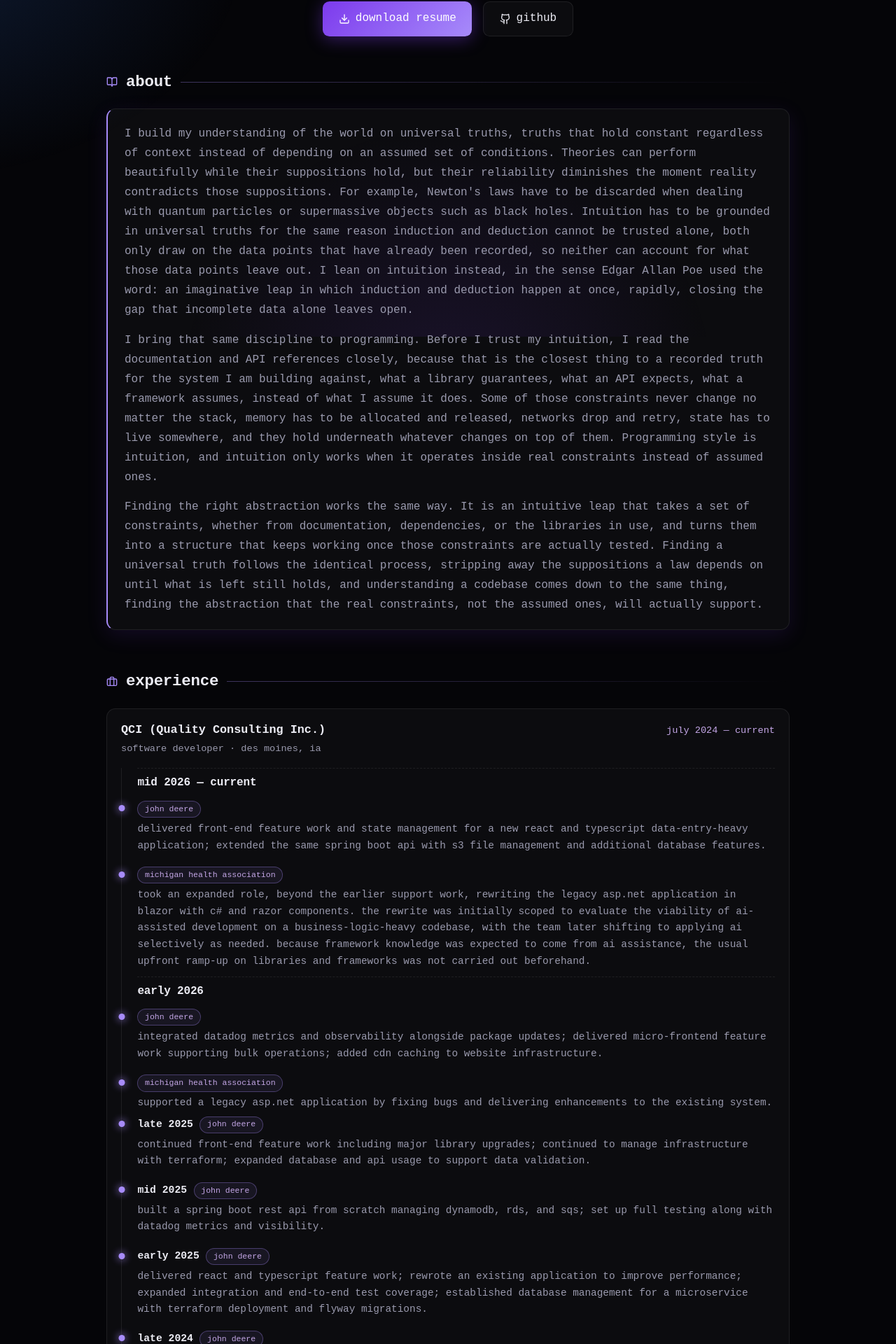
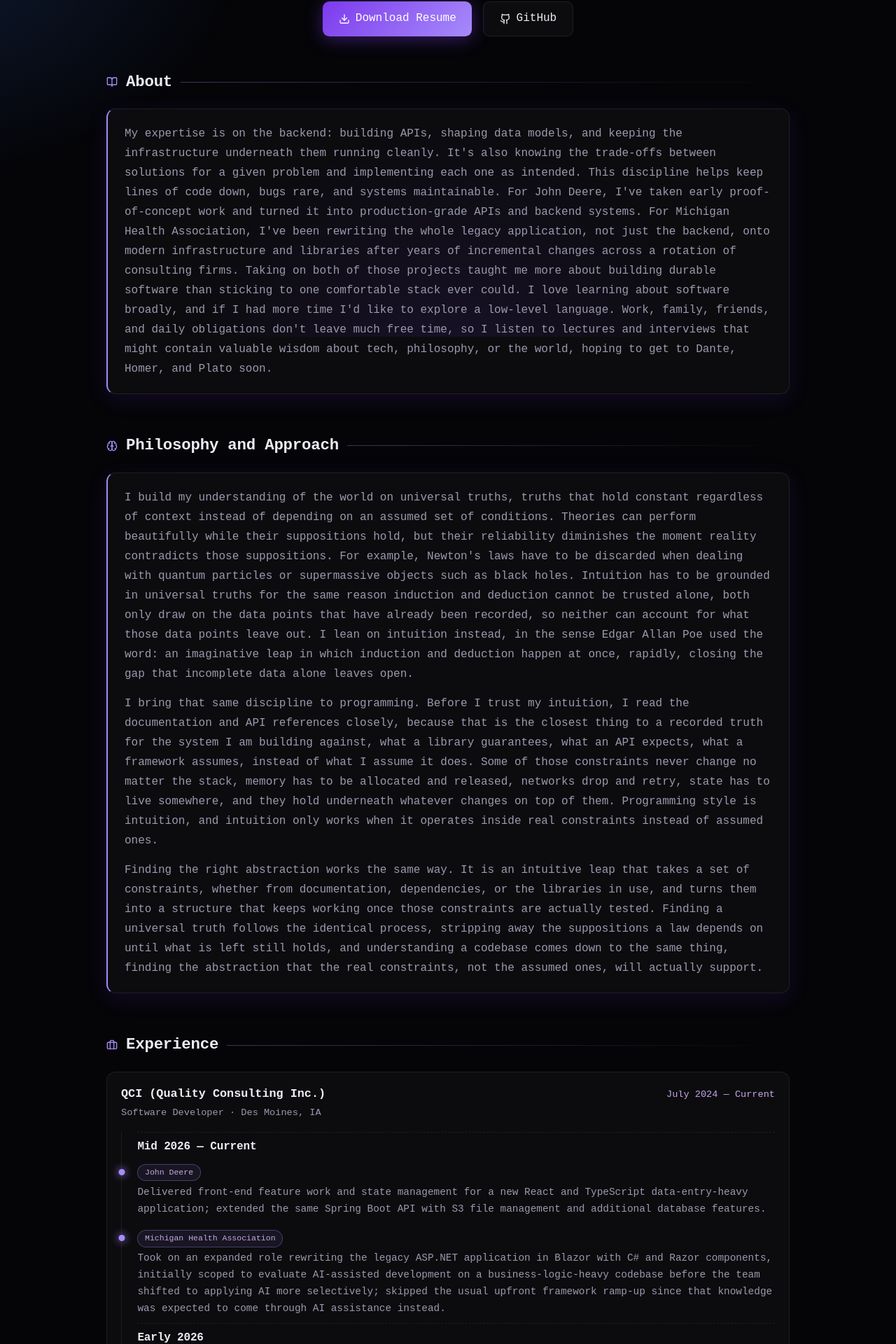
Before and after one commit to EthanRohman93/ethanrohman, a React (Vite) app: page / in a window 1280 px wide. Shown: the part 319-2239 px from the top of the page at 70% size. Built offline with nearby package versions, Linux system fonts and the light colour scheme; a web font is replaced by a local one.

Commit message:
add general about section above philosophy, capitalize site copy, fix mha timeline entry

```diff
--- a/src/App.tsx
+++ b/src/App.tsx
@@ -15,8 +15,8 @@ function Layout() {
       </main>
       <footer>
         <nav>
-          <NavLink to="/">home</NavLink>
-          <a href="/resume.pdf" download="ethanrohman_resume.pdf">download resume</a>
+          <NavLink to="/">Home</NavLink>
+          <a href="/resume.pdf" download="ethanrohman_resume.pdf">Download Resume</a>
         </nav>
         <p>&copy; 2025 Ethan Rohman</p>
       </footer>
--- a/src/pages/Home.tsx
+++ b/src/pages/Home.tsx
@@ -47,10 +47,12 @@ import {
   LuDumbbell,
   LuCookingPot,
   LuGamepad2,
+  LuBookHeadphones,
   LuDownload,
   LuGithub,
   LuBriefcase,
   LuBookOpen,
+  LuBrain,
   LuGraduationCap,
   LuLayers,
   LuRocket,
@@ -74,8 +76,8 @@ type SkillGroup = {
 }
 
 const skillTagInfo: Record<SkillTag, { icon: IconType; label: string }> = {
-  prod: { icon: LuRocket, label: 'deployed to production' },
-  personal: { icon: LuFlaskConical, label: 'used in a personal project' },
+  prod: { icon: LuRocket, label: 'Deployed to production' },
+  personal: { icon: LuFlaskConical, label: 'Used in a personal project' },
 }
 
 type Role = {
@@ -106,80 +108,80 @@ function groupEntries(entries: Role['entries']): TimelineGroup[] {
 
 const groups: SkillGroup[] = [
   {
-    title: 'back end',
+    title: 'Back End',
     icon: LuBraces,
     skills: [
-      { name: 'spring boot', icon: SiSpringboot, tags: ['prod'] },
-      { name: 'node.js', icon: SiNodedotjs, tags: ['prod'] },
-      { name: 'hapi.js', icon: SiNodedotjs, tags: ['prod'] },
-      { name: '.net', icon: SiDotnet, tags: ['prod'] },
-      { name: 'fastapi', icon: SiFastapi, tags: ['personal'] },
-      { name: 'django', icon: SiDjango, tags: ['personal'] },
+      { name: 'Spring Boot', icon: SiSpringboot, tags: ['prod'] },
+      { name: 'Node.js', icon: SiNodedotjs, tags: ['prod'] },
+      { name: 'Hapi.js', icon: SiNodedotjs, tags: ['prod'] },
+      { name: '.NET', icon: SiDotnet, tags: ['prod'] },
+      { name: 'FastAPI', icon: SiFastapi, tags: ['personal'] },
+      { name: 'Django', icon: SiDjango, tags: ['personal'] },
     ],
   },
   {
-    title: 'front end',
+    title: 'Front End',
     icon: LuCloud,
     skills: [
-      { name: 'react', icon: SiReact, tags: ['prod', 'personal'] },
-      { name: 'redux', icon: SiRedux, tags: ['prod'] },
-      { name: 'nextjs', icon: SiNextdotjs, tags: ['personal'] },
-      { name: 'blazor', icon: SiBlazor, tags: ['prod'] },
-      { name: 'typescript', icon: SiTypescript, tags: ['prod', 'personal'] },
-      { name: 'javascript', icon: SiJavascript, tags: ['prod', 'personal'] },
-      { name: 'css', icon: SiCss, tags: ['prod'] },
-      { name: 'sass', icon: SiSass, tags: ['prod'] },
-      { name: 'tailwind', icon: SiTailwindcss, tags: ['prod', 'personal'] },
-      { name: 'html', icon: SiHtml5, tags: ['personal'] },
+      { name: 'React', icon: SiReact, tags: ['prod', 'personal'] },
+      { name: 'Redux', icon: SiRedux, tags: ['prod'] },
+      { name: 'Next.js', icon: SiNextdotjs, tags: ['personal'] },
+      { name: 'Blazor', icon: SiBlazor, tags: ['prod'] },
+      { name: 'TypeScript', icon: SiTypescript, tags: ['prod', 'personal'] },
+      { name: 'JavaScript', icon: SiJavascript, tags: ['prod', 'personal'] },
+      { name: 'CSS', icon: SiCss, tags: ['prod'] },
+      { name: 'Sass', icon: SiSass, tags: ['prod'] },
+      { name: 'Tailwind', icon: SiTailwindcss, tags: ['prod', 'personal'] },
+      { name: 'HTML', icon: SiHtml5, tags: ['personal'] },
     ],
   },
   {
-    title: 'data',
+    title: 'Data',
     icon: LuDatabase,
     skills: [
-      { name: 'postgresql', icon: SiPostgresql, tags: ['prod', 'personal'] },
-      { name: 'aws aurora', icon: FaAws, tags: ['prod'] },
-      { name: 'dynamodb', icon: FaAws, tags: ['prod'] },
-      { name: 'mongodb', icon: SiMongodb, tags: ['personal'] },
-      { name: 'elasticsearch', icon: SiElasticsearch, tags: ['prod'] },
-      { name: 'flyway', icon: SiFlyway, tags: ['prod'] },
+      { name: 'PostgreSQL', icon: SiPostgresql, tags: ['prod', 'personal'] },
+      { name: 'AWS Aurora', icon: FaAws, tags: ['prod'] },
+      { name: 'DynamoDB', icon: FaAws, tags: ['prod'] },
+      { name: 'MongoDB', icon: SiMongodb, tags: ['personal'] },
+      { name: 'Elasticsearch', icon: SiElasticsearch, tags: ['prod'] },
+      { name: 'Flyway', icon: SiFlyway, tags: ['prod'] },
     ],
   },
   {
-    title: 'infrastructure & cicd',
+    title: 'Infrastructure & CI/CD',
     icon: LuServer,
     skills: [
-      { name: 'terraform', icon: SiTerraform, tags: ['prod', 'personal'] },
-      { name: 'aws', icon: FaAws, tags: ['prod', 'personal'] },
-      { name: 'aws cli', icon: FaAws, tags: ['personal'] },
-      { name: 'docker', icon: SiDocker, tags: ['personal'] },
-      { name: 'github actions', icon: SiGithubactions, tags: ['prod', 'personal'] },
-      { name: 'jenkins', icon: SiJenkins, tags: ['prod'] },
-      { name: 'bash', icon: SiGnubash, tags: ['prod'] },
+      { name: 'Terraform', icon: SiTerraform, tags: ['prod', 'personal'] },
+      { name: 'AWS', icon: FaAws, tags: ['prod', 'personal'] },
+      { name: 'AWS CLI', icon: FaAws, tags: ['personal'] },
+      { name: 'Docker', icon: SiDocker, tags: ['personal'] },
+      { name: 'GitHub Actions', icon: SiGithubactions, tags: ['prod', 'personal'] },
+      { name: 'Jenkins', icon: SiJenkins, tags: ['prod'] },
+      { name: 'Bash', icon: SiGnubash, tags: ['prod'] },
     ],
   },
   {
-    title: 'testing',
+    title: 'Testing',
     icon: LuTestTube,
     skills: [
-      { name: 'playwright', icon: LuDrama, tags: ['prod'] },
-      { name: 'jest', icon: SiJest, tags: ['prod'] },
-      { name: 'vite', icon: SiVite, tags: ['prod'] },
-      { name: 'junit', icon: SiJunit5, tags: ['prod'] },
+      { name: 'Playwright', icon: LuDrama, tags: ['prod'] },
+      { name: 'Jest', icon: SiJest, tags: ['prod'] },
+      { name: 'Vite', icon: SiVite, tags: ['prod'] },
+      { name: 'JUnit', icon: SiJunit5, tags: ['prod'] },
       { name: 'pytest', icon: SiPytest, tags: ['personal'] },
     ],
   },
   {
-    title: 'tools & interests',
+    title: 'Tools & Interests',
     icon: LuGitBranch,
     skills: [
-      { name: 'neovim', icon: SiNeovim, tags: ['personal'] },
+      { name: 'Neovim', icon: SiNeovim, tags: ['personal'] },
       { name: 'tmux', icon: SiTmux, tags: ['personal'] },
-      { name: 'git', icon: SiGit, tags: ['prod', 'personal'] },
-      { name: 'zig', icon: SiZig, tags: ['personal'] },
-      { name: 'c', icon: SiC, tags: ['personal'] },
-      { name: 'rust', icon: SiRust, tags: ['personal'] },
-      { name: 'api design', icon: LuPlug, tags: ['prod', 'personal'] },
+      { name: 'Git', icon: SiGit, tags: ['prod', 'personal'] },
+      { name: 'Zig', icon: SiZig, tags: ['personal'] },
+      { name: 'C', icon: SiC, tags: ['personal'] },
+      { name: 'Rust', icon: SiRust, tags: ['personal'] },
+      { name: 'API Design', icon: LuPlug, tags: ['prod', 'personal'] },
     ],
   },
 ]
@@ -187,66 +189,66 @@ const groups: SkillGroup[] = [
 const roles: Role[] = [
   {
     org: 'QCI (Quality Consulting Inc.)',
-    title: 'software developer',
-    dates: 'july 2024 — current',
-    location: 'des moines, ia',
+    title: 'Software Developer',
+    dates: 'July 2024 — Current',
+    location: 'Des Moines, IA',
     entries: [
       {
-        period: 'mid 2026 — current',
-        client: 'john deere',
-        text: 'delivered front-end feature work and state management for a new react and typescript data-entry-heavy application; extended the same spring boot api with s3 file management and additional database features.',
+        period: 'Mid 2026 — Current',
+        client: 'John Deere',
+        text: 'Delivered front-end feature work and state management for a new React and TypeScript data-entry-heavy application; extended the same Spring Boot API with S3 file management and additional database features.',
       },
       {
-        period: 'mid 2026 — current',
-        client: 'michigan health association',
-        text: 'took an expanded role, beyond the earlier support work, rewriting the legacy asp.net application in blazor with c# and razor components. the rewrite was initially scoped to evaluate the viability of ai-assisted development on a business-logic-heavy codebase, with the team later shifting to applying ai selectively as needed. because framework knowledge was expected to come from ai assistance, the usual upfront ramp-up on libraries and frameworks was not carried out beforehand.',
+        period: 'Mid 2026 — Current',
+        client: 'Michigan Health Association',
+        text: 'Took on an expanded role rewriting the legacy ASP.NET application in Blazor with C# and Razor components, initially scoped to evaluate AI-assisted development on a business-logic-heavy codebase before the team shifted to applying AI more selectively; skipped the usual upfront framework ramp-up since that knowledge was expected to come through AI assistance instead.',
       },
       {
-        period: 'early 2026',
-        client: 'john deere',
-        text: 'integrated datadog metrics and observability alongside package updates; delivered micro-frontend feature work supporting bulk operations; added cdn caching to website infrastructure.',
+        period: 'Early 2026',
+        client: 'John Deere',
+        text: 'Integrated Datadog metrics and observability alongside package updates; delivered micro-frontend feature work supporting bulk operations; added CDN caching to website infrastructure.',
       },
       {
-        period: 'early 2026',
-        client: 'michigan health association',
-        text: 'supported a legacy asp.net application by fixing bugs and delivering enhancements to the existing system.',
+        period: 'Early 2026',
+        client: 'Michigan Health Association',
+        text: 'Supported a legacy ASP.NET application by fixing bugs and delivering enhancements to the existing system.',
       },
       {
-        period: 'late 2025',
-        client: 'john deere',
-        text: 'continued front-end feature work including major library upgrades; continued to manage infrastructure with terraform; expanded database and api usage to support data validation.',
+        period: 'Late 2025',
+        client: 'John Deere',
+        text: 'Continued front-end feature work including major library upgrades; continued to manage infrastructure with Terraform; expanded database and API usage to support data validation.',
       },
       {
-        period: 'mid 2025',
-        client: 'john deere',
-        text: 'built a spring boot rest api from scratch managing dynamodb, rds, and sqs; set up full testing along with datadog metrics and visibility.',
+        period: 'Mid 2025',
+        client: 'John Deere',
+        text: 'Built a Spring Boot REST API from scratch managing DynamoDB, RDS, and SQS; set up full testing along with Datadog metrics and visibility.',
       },
       {
-        period: 'early 2025',
-        client: 'john deere',
-        text: 'delivered react and typescript feature work; rewrote an existing application to improve performance; expanded integration and end-to-end test coverage; established database management for a microservice with terraform deployment and flyway migrations.',
+        period: 'Early 2025',
+        client: 'John Deere',
+        text: 'Delivered React and TypeScript feature work; rewrote an existing application to improve performance; expanded integration and end-to-end test coverage; established database management for a microservice with Terraform deployment and Flyway migrations.',
       },
       {
-        period: 'late 2024',
-        client: 'john deere',
-        text: 'maintained existing applications through package upgrades, improving documentation and test coverage while building business domain knowledge.',
+        period: 'Late 2024',
+        client: 'John Deere',
+        text: 'Maintained existing applications through package upgrades, improving documentation and test coverage while building business domain knowledge.',
       },
     ],
   },
   {
     org: 'UnitedHealth Group (Surest)',
-    title: 'data science intern',
-    dates: 'may 2022 — may 2024',
-    location: 'minneapolis, mn',
+    title: 'Data Science Intern',
+    dates: 'May 2022 — May 2024',
+    location: 'Minneapolis, MN',
     entries: [
       {
-        text: 'analyzed text message campaign engagement using python, pandas, and sql.',
+        text: 'Analyzed text message campaign engagement using Python, Pandas, and SQL.',
       },
       {
-        text: 'built a question-answering bot using sentence transformers and a custom embedding-model vector store deployed with mlflow; extended search with embedding models tuned against local elasticsearch instances.',
+        text: 'Built a question-answering bot using sentence transformers and a custom embedding-model vector store deployed with MLflow; extended search with embedding models tuned against local Elasticsearch instances.',
       },
       {
-        text: 'contributed to pyspark pipelines in databricks and ascend using aws s3, github, and jenkins; presented findings to groups of up to 40 people.',
+        text: 'Contributed to PySpark pipelines in Databricks and Ascend using AWS S3, GitHub, and Jenkins; presented findings to groups of up to 40 people.',
       },
     ],
   },
@@ -254,6 +256,7 @@ const roles: Role[] = [
 
 const interests: { label: string; icon: IconType }[] = [
   { label: 'basketball', icon: LuVolleyball },
+  { label: 'lectures & talks', icon: LuBookHeadphones },
   { label: 'lifting weights', icon: LuDumbbell },
   { label: 'cooking', icon: LuCookingPot },
   { label: 'video games', icon: LuGamepad2 },
@@ -285,14 +288,14 @@ function Home() {
   return (
     <>
       <header className="hero">
-        <div className="hero-badge">full stack software developer</div>
-        <h1>ethan rohman</h1>
+        <div className="hero-badge">Full-Stack Software Developer</div>
+        <h1>Ethan Rohman</h1>
         <p className="tagline">
-          building fast apis, clean front ends, and infrastructure that lasts.
+          Building fast APIs, clean front ends, and infrastructure that lasts.
         </p>
         <div className="hero-actions">
           <a className="btn btn-primary" href="/resume.pdf" download="ethanrohman_resume.pdf">
-            <LuDownload /> download resume
+            <LuDownload /> Download Resume
           </a>
           <a
             className="btn btn-ghost"
@@ -300,7 +303,7 @@ function Home() {
             target="_blank"
             rel="noreferrer"
           >
-            <LuGithub /> github
+            <LuGithub /> GitHub
           </a>
         </div>
       </header>
@@ -308,7 +311,38 @@ function Home() {
       <section className="section">
         <div className="section-header">
           <LuBookOpen />
-          <h2>about</h2>
+          <h2>About</h2>
+          <span className="rule" />
+        </div>
+        <div className="prose about-card">
+          <p>
+            My expertise is on the backend: building APIs, shaping data
+            models, and keeping the infrastructure underneath them running
+            cleanly. It's also knowing the trade-offs between solutions for
+            a given problem and implementing each one as intended. This
+            discipline helps keep lines of code down, bugs rare, and
+            systems maintainable. For John Deere, I've taken early
+            proof-of-concept work and turned it into production-grade APIs
+            and backend systems. For Michigan Health Association, I've been
+            rewriting the whole legacy application, not just the backend,
+            onto modern infrastructure and libraries after years of
+            incremental changes across a rotation of consulting firms.
+            Taking on both of those projects taught me more about building
+            durable software than sticking to one comfortable stack ever
+            could. I love learning about software broadly, and if I had
+            more time I'd like to explore a low-level language. Work,
+            family, friends, and daily obligations don't leave much free
+            time, so I listen to lectures and interviews that might contain
+            valuable wisdom about tech, philosophy, or the world, hoping to
+            get to Dante, Homer, and Plato soon.
+          </p>
+        </div>
+      </section>
+
+      <section className="section">
+        <div className="section-header">
+          <LuBrain />
+          <h2>Philosophy and Approach</h2>
           <span className="rule" />
         </div>
         <div className="prose about-card">
@@ -359,7 +393,7 @@ function Home() {
       <section className="section">
         <div className="section-header">
           <LuBriefcase />
-          <h2>experience</h2>
+          <h2>Experience</h2>
           <span className="rule" />
         </div>
         <div className="timeline">
@@ -409,7 +443,7 @@ function Home() {
       <section className="section">
         <div className="section-header">
           <LuLayers />
-          <h2>skills</h2>
+          <h2>Skills</h2>
           <span className="rule" />
         </div>
         <div className="skills-legend">
@@ -443,16 +477,16 @@ function Home() {
       <section className="section">
         <div className="section-header">
           <LuGraduationCap />
-          <h2>education</h2>
+          <h2>Education</h2>
           <span className="rule" />
         </div>
         <article className="role">
           <div className="role-head">
-            <h3>drake university</h3>
+            <h3>Drake University</h3>
             <span className="role-dates">2020 — 2024</span>
           </div>
           <div className="role-sub">
-            bachelor of science in computer science, minor in mathematics, gpa: 3.86 · des moines, ia
+            Bachelor of Science in Computer Science, Minor in Mathematics, GPA: 3.86 · Des Moines, IA
           </div>
         </article>
       </section>
@@ -460,7 +494,7 @@ function Home() {
       <section className="section">
         <div className="section-header">
           <LuGamepad2 />
-          <h2>personal interests</h2>
+          <h2>Personal Interests</h2>
           <span className="rule" />
         </div>
         <div className="interests">
```
